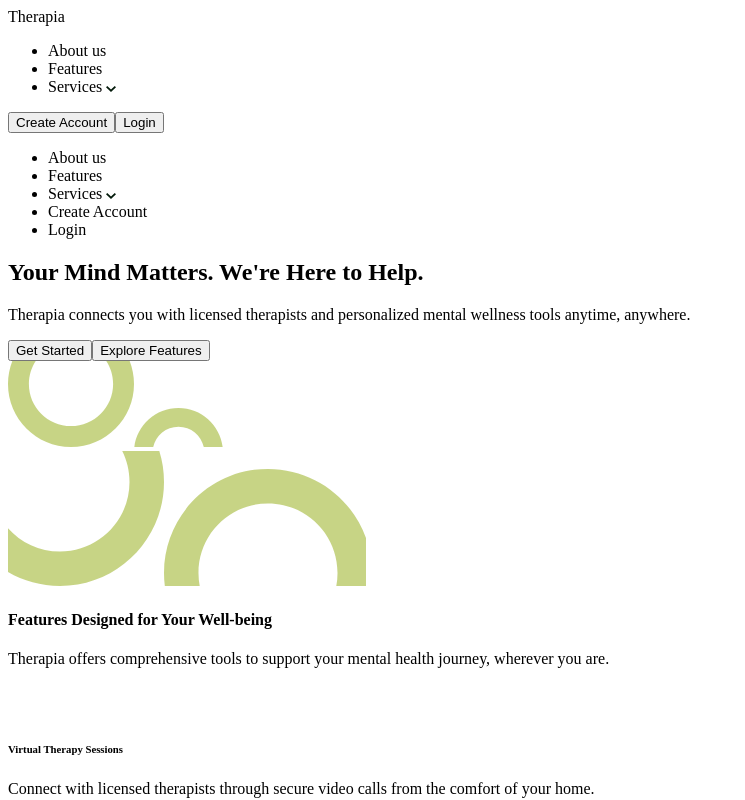
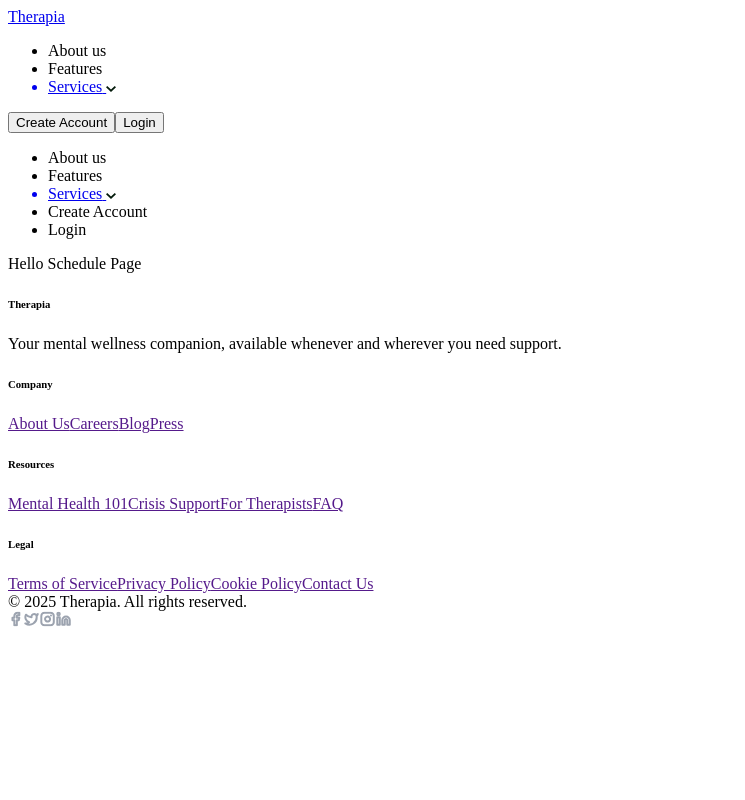
Before and after one commit to Nelson19so/Therapia, a React (Vite) app in the folder client/: page /schedule-session in a window 1280 px wide. Shown: the top 800 px of the page, without its empty margins (0-745 px from the left). Built offline with nearby package versions, Linux system fonts and the light colour scheme.

Commit message:
React Router Setup

```diff
--- a/client/package.json
+++ b/client/package.json
@@ -14,6 +14,7 @@
     "clsx": "^2.1.1",
     "react": "^19.0.0",
     "react-dom": "^19.0.0",
+    "react-router": "^7.5.0",
     "tailwindcss": "^4.1.3"
   },
   "devDependencies": {
--- a/client/src/components/Header.jsx
+++ b/client/src/components/Header.jsx
@@ -18,17 +18,22 @@ export default function Header() {
       document.body.style.overflow = "auto"; // Ensure scrolling is re-enabled if the component is unmounted
     };
   }, [openMobileMenu]);
+
   return (
+    <>
       <header className="flex justify-center fixed w-full top-[0px] z-1 bg-linear-to-b from-[#ffffffe6] to-[#ffffffcc] backdrop-blur-2xl">
         <div className="relative max-w-[1440px] w-full flex justify-center xl:pr-[101px] pr-[0px]">
           <div className="w-full xl:max-w-[1238px] lg:max-w-[994px] md:max-w-[768px] max-w-[640px] xl:pl-[114px] lg:pl-[25px] md:pl-[43px] pl-[19px] lg:pr-[10px] md:pr-[30px] sm:pr-[15px] pr-[20px] py-[15px] flex items-center justify-between min-h-[60px]">
-          <span className="text-[13px]/[1.0] text-black font-bold z-2">
+            <a href="/" className="z-2">
+              <span className="text-[13px]/[1.0] text-black font-bold">
                 Therapia
               </span>
+            </a>
             <nav className="md:block hidden">
               <ul className="flex gap-x-[50px] text-[13px]/[1.0] text-black font-semibold">
                 <li>About us</li>
                 <li>Features</li>
+                <a href="/schedule-session">
                   <li className="flex gap-x-[8px] items-center">
                     Services{" "}
                     <svg
@@ -46,6 +51,7 @@ export default function Header() {
                       />
                     </svg>
                   </li>
+                </a>
               </ul>
             </nav>
             <div className="md:flex gap-x-[19px] hidden">
@@ -90,6 +96,7 @@ export default function Header() {
                 <ul className="flex flex-col gap-y-[50px] text-[13px]/[1.0] text-black font-semibold pt-[86px] pb-[50px] h-[100vh] max-w-[640px] w-full px-[19px]">
                   <li>About us</li>
                   <li>Features</li>
+                  <a href="schedule-session">
                     <li className="flex gap-x-[8px] items-center">
                       Services{" "}
                       <svg
@@ -108,6 +115,7 @@ export default function Header() {
                         />
                       </svg>
                     </li>
+                  </a>
                   <li>Create Account</li>
                   <li>Login</li>
                 </ul>
@@ -116,5 +124,7 @@ export default function Header() {
           </div>
         </div>
       </header>
+      <div className="h-[60px] bg-white"></div>
+    </>
   );
 }
--- /dev/null
+++ b/client/src/layouts/HeaderAndFooter.jsx
@@ -0,0 +1,13 @@
+import { Outlet } from "react-router";
+import Footer from "../components/Footer";
+import Header from "../components/Header";
+
+export default function HeaderAndFooter() {
+  return (
+    <>
+      <Header />
+      <Outlet />
+      <Footer />
+    </>
+  );
+}
--- a/client/src/main.jsx
+++ b/client/src/main.jsx
@@ -1,9 +1,20 @@
-import { StrictMode } from 'react'
-import { createRoot } from 'react-dom/client'
-import App from './App.jsx'
+import { StrictMode } from "react";
+import { createRoot } from "react-dom/client";
+import { BrowserRouter, Routes, Route } from "react-router";
+import HeaderAndFooter from "./layouts/HeaderAndFooter.jsx";
+import Landing from "./pages/Landing.jsx";
+import ScheduleSession from "./pages/ScheduleSession.jsx";
 
-createRoot(document.getElementById('root')).render(
+createRoot(document.getElementById("root")).render(
   <StrictMode>
-    <App />
-  </StrictMode>,
-)
+    <BrowserRouter>
+      <Routes>
+        {/* Layout Routes with Header and Footer */}
+        <Route element={<HeaderAndFooter />}>
+          <Route index element={<Landing />} />
+          <Route path="schedule-session" element={<ScheduleSession />} />
+        </Route>
+      </Routes>
+    </BrowserRouter>
+  </StrictMode>
+);
--- a/client/src/App.jsx
+++ b/client/src/pages/Landing.jsx
@@ -1,16 +1,10 @@
-import FeatureCard from "./components/FeatureCard";
-import Footer from "./components/Footer";
-import Header from "./components/Header";
-import ProcessCard from "./components/ProcessCard";
-import TestimonialCard from "./components/TestimonialCard";
+import FeatureCard from "../components/FeatureCard";
+import ProcessCard from "../components/ProcessCard";
+import TestimonialCard from "../components/TestimonialCard";
 
-function App() {
+export default function Landing() {
   return (
     <>
-      {/* Header */}
-      <Header />
-      <div className="h-[60px] bg-white"></div>
-
       <main>
         {/* Hero Section */}
         <section className="flex justify-center overflow-hidden">
@@ -345,11 +339,6 @@ function App() {
           </div>
         </section>
       </main>
-
-      {/* Footer */}
-      <Footer />
     </>
   );
 }
-
-export default App;
--- /dev/null
+++ b/client/src/pages/ScheduleSession.jsx
@@ -0,0 +1,9 @@
+export default function ScheduleSession() {
+  return (
+    <>
+      {/* Write Code Here */}
+
+      <p className="flex justify-center items-center min-h-[80vh]">Hello Schedule Page</p>
+    </>
+  );
+}
```
Also changed, not shown: 1 other file (tests, documents, lock files or other folders). Lines whose indentation alone changed are shown as unchanged.
